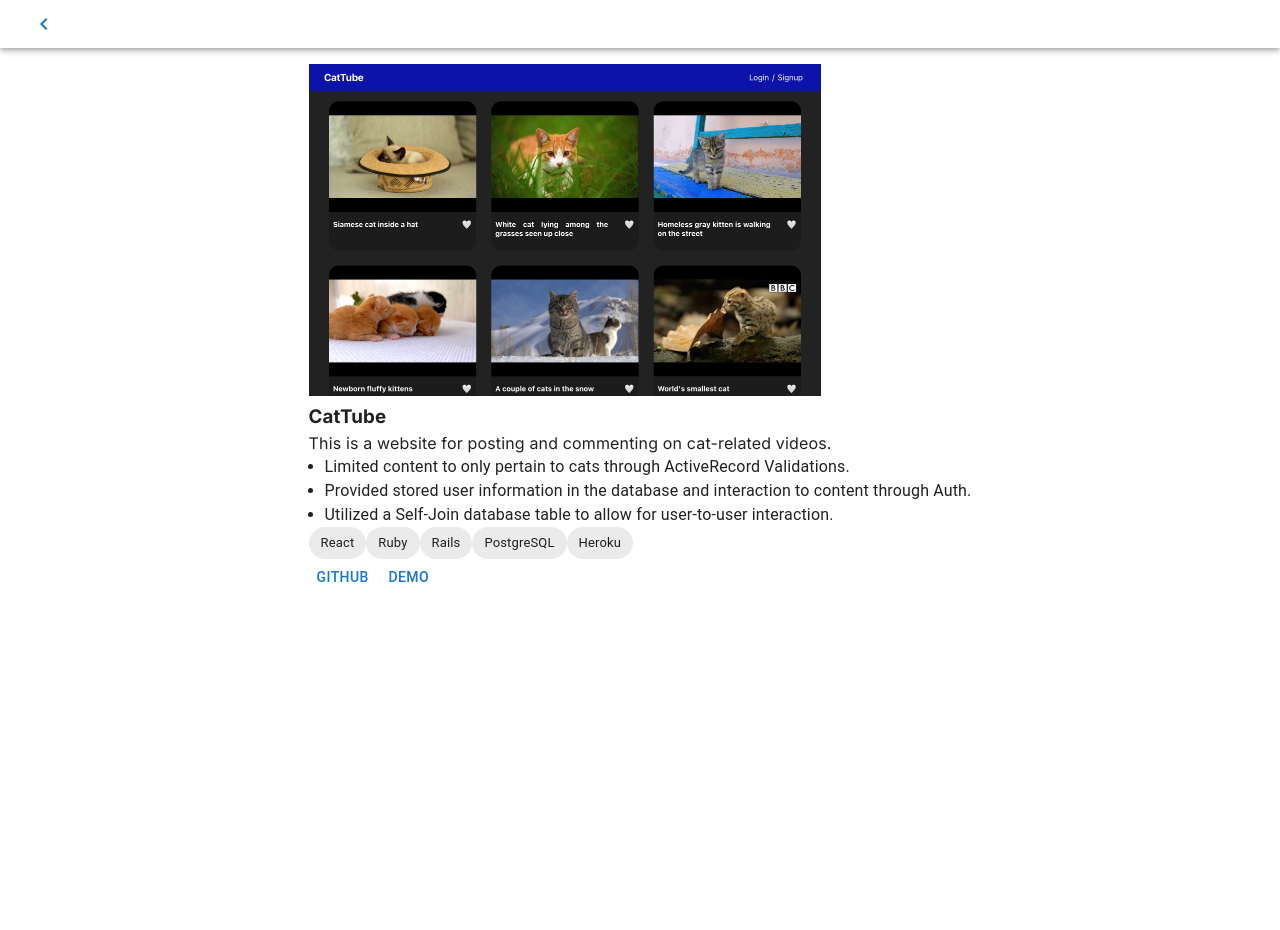
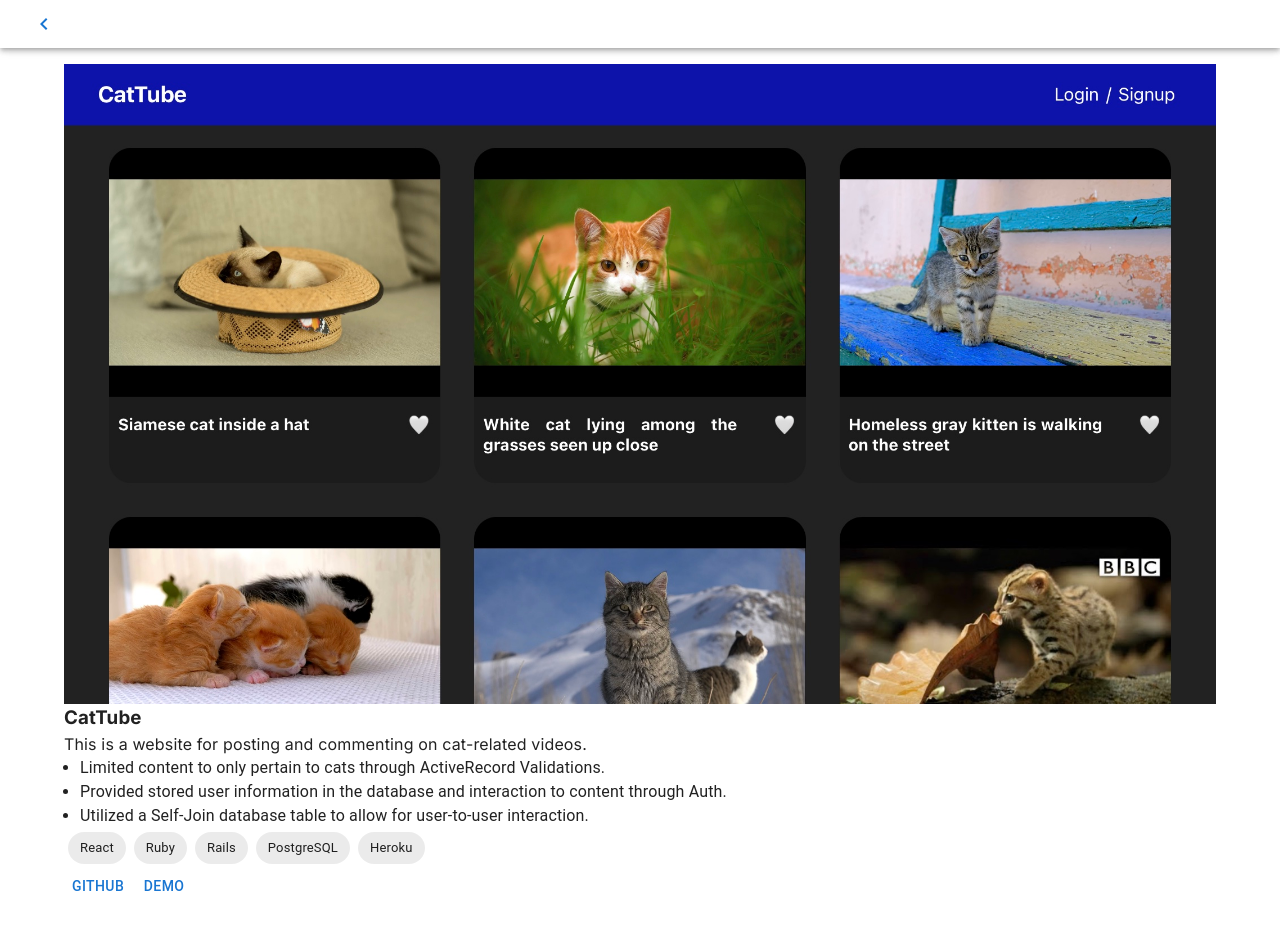
Before and after one commit to mailauki/portfolio-next, a Next.js app: page /projects/cat-tube in a window 1280 px wide. Shown: the top 930 px of the page. Before the commit the page ends 800 px from the top, so only its background shows below. Built offline with nearby package versions, Linux system fonts and the light colour scheme.

Commit message:
Update style for project page

```diff
--- a/pages/index.js
+++ b/pages/index.js
@@ -1,7 +1,5 @@
 import Head from 'next/head'
 import Home from '../components/Home'
-
-const inter = Inter({ subsets: ['latin'] })
 
 export default function Index() {
   return (
@@ -13,7 +11,6 @@ export default function Index() {
         <link rel="icon" href="/favicon.ico" />
       </Head>
 
-
       <Home />
     </>
   )
--- a/pages/projects/[id].js
+++ b/pages/projects/[id].js
@@ -1,3 +1,4 @@
+import Head from 'next/head'
 import { useRouter } from 'next/router'
 import useSWR from 'swr'
 import Image from 'next/image'
@@ -5,6 +6,7 @@ import { Inter } from '@next/font/google'
 import styles from '../../styles/Home.module.css'
 import { AppBar, Toolbar, IconButton, CircularProgress, Button, Chip } from '@mui/material'
 import ChevronLeftIcon from '@mui/icons-material/ChevronLeft'
+import { minHeight } from '@mui/system'
 
 const inter = Inter({ subsets: ['latin'] })
 
@@ -19,7 +21,23 @@ export default function Project() {
   if (!data) return <div className={styles.section}><CircularProgress /></div>
 
   return (
-    <div className={styles.main}>
+    <>
+      <Head>
+        <title>Julie Evans Portfolio - {data.title}</title>
+        <meta name="description" content="Generated by create next app" />
+        <meta name="viewport" content="width=device-width, initial-scale=1" />
+        <link rel="icon" href="/favicon.ico" />
+      </Head>
+
+      <div
+        // className={styles.main}
+        style={{
+          display: "flex",
+          flexDirection: "column",
+          minHeight: "100vh",
+          padding: "4rem"
+        }}
+      >
         <AppBar
           color="transparent"
           className={styles.header}
@@ -31,14 +49,29 @@ export default function Project() {
           </Toolbar>
         </AppBar>
 
-      <div>
+
+        <div
+          // className={styles.section}
+          style={{ alignItems: "flex-start" }}
+        >
+          <div
+            style={{
+              alignItems: "flex-start",
+              position: "relative",
+              width: "100%",
+              height: "50vw",
+              overflow: "hidden"
+            }}
+          >
             <Image
               src={data.image}
               alt={data.id}
-          width={512}
-          height={331.5}
-          priority
+              // width={512}
+              // height={331.5}
+              fill
+              style={{ objectFit: "cover", objectPosition: "top" }}
             />
+          </div>
           <h3 className={inter.className}>
             {data.title}
           </h3>
@@ -55,7 +88,9 @@ export default function Project() {
             )}
           </ul>
           <div>
-          {data.tags.map((tag) => <Chip key={tag} label={tag} />)}
+            {data.tags.map((tag) => (
+              <Chip key={tag} label={tag} sx={{ margin: 0.5 }} />
+            ))}
           </div>
           <div>
             <Button
@@ -77,5 +112,6 @@ export default function Project() {
           </div>
         </div>
       </div>
+    </>
   )
 }
```
Lines whose indentation alone changed are shown as unchanged.
